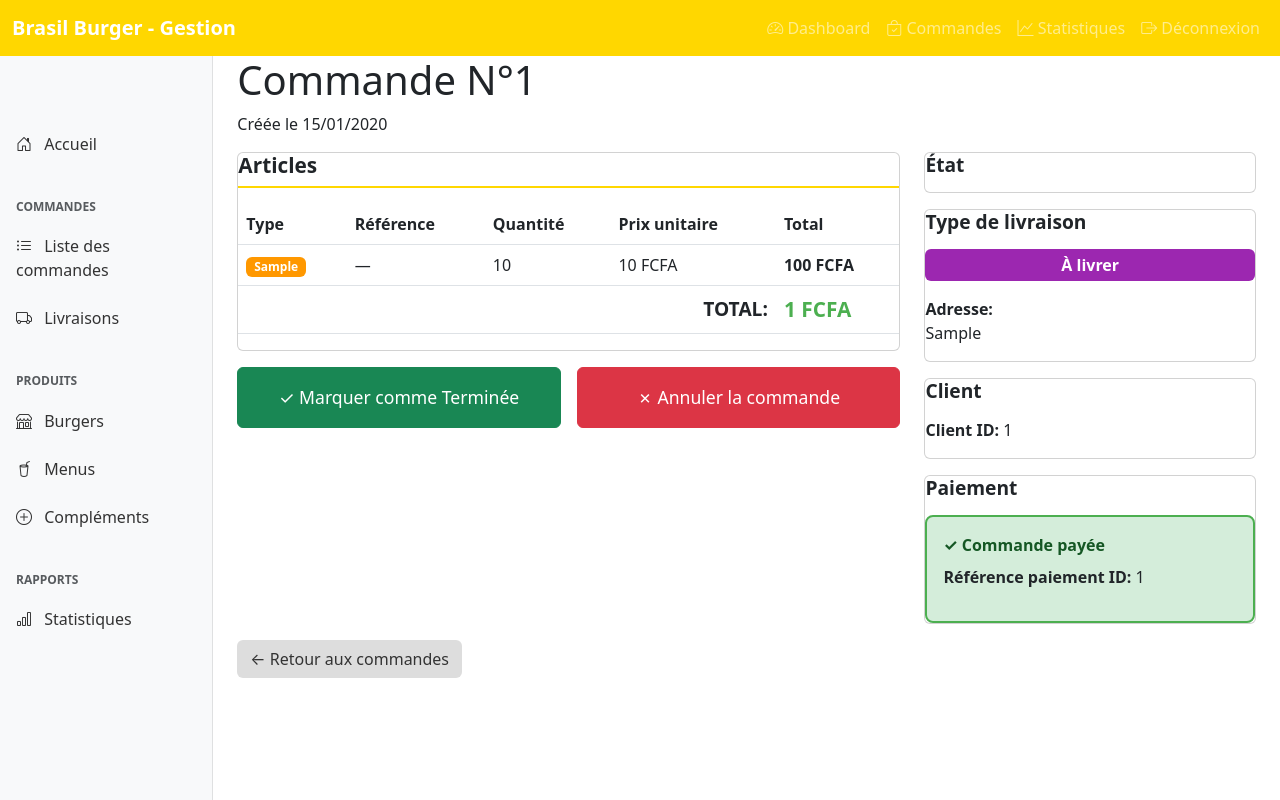
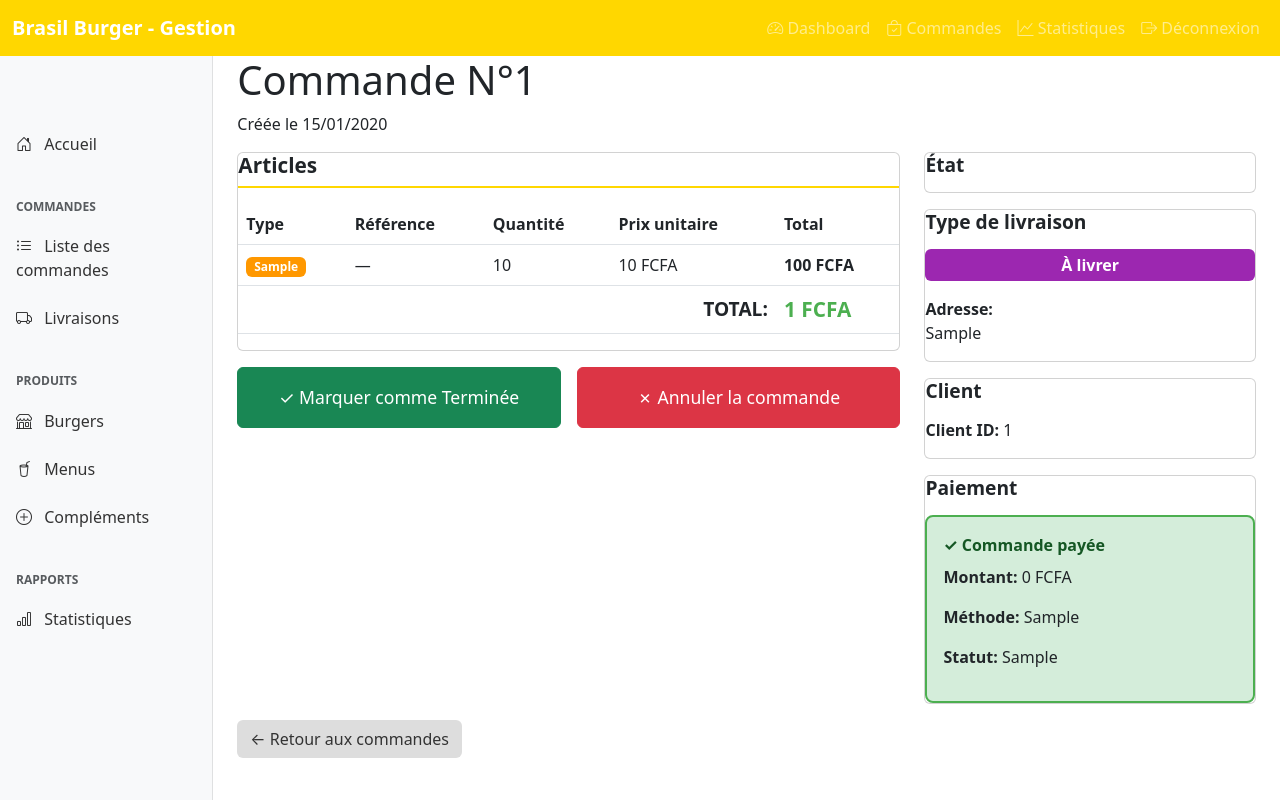
Before and after one commit to GAMISSO/BrasilBurger, a Symfony app: template templates/commande/show.html.twig in a window 1280 px wide. Run offline with Twig, Linux system fonts and the light colour scheme; the template is opened without the code that fills it: most values are stand-ins (such as "Sample title", 1, 10 or a date in 2020); some libraries are stand-ins or nearby versions.

Commit message:
fix: Update templates to use payement object instead of payement_id

```diff
--- a/templates/commande/index.html.twig
+++ b/templates/commande/index.html.twig
@@ -42,7 +42,7 @@
                 </td>
                 <td><strong>{{ commande.total_prix|number_format(0, ',', ' ') }} FCFA</strong></td>
                 <td>
-                    {% if commande.payement_id %}
+                    {% if commande.payement %}
                         <span class="badge badge-success">✓ Payé</span>
                     {% else %}
                         <span class="badge badge-danger">✗ Non payé</span>
--- a/templates/commande/show.html.twig
+++ b/templates/commande/show.html.twig
@@ -115,10 +115,12 @@
 
         <div class="card">
             <h3 style="font-size: 1.2rem; font-weight: 700; margin-bottom: 1rem;"> Paiement</h3>
-            {% if commande.payement_id %}
+            {% if commande.payement %}
                 <div style="background: #d4edda; padding: 1rem; border-radius: 8px; border: 2px solid #4CAF50;">
                     <p style="color: #155724; font-weight: 700; margin-bottom: 0.5rem;">✓ Commande payée</p>
-                    <p><strong>Référence paiement ID:</strong> {{ commande.payement_id }}</p>
+                    <p><strong>Montant:</strong> {{ commande.payement.montant|number_format(0, ',', ' ') }} FCFA</p>
+                    <p><strong>Méthode:</strong> {{ commande.payement.methode_payement }}</p>
+                    <p><strong>Statut:</strong> {{ commande.payement.statut_payement }}</p>
                 </div>
             {% else %}
                 <div style="background: #f8d7da; padding: 1rem; border-radius: 8px; border: 2px solid #f44336;">
```
